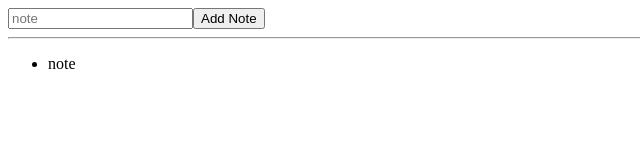
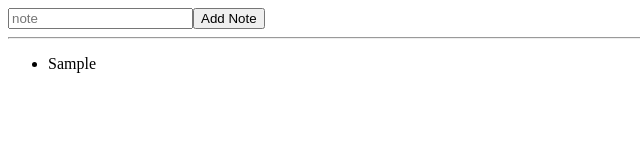
Before and after one commit to vvictorious/ts_redux_todo, a React (Create React App) app: page / in a window 1280 px wide. Both pictures are taken after typing "Sample" into the empty fields and a click on the button "Add Note". Shown: the top 160 px of the page, without its empty margins (0-640 px from the left). Built offline with nearby package versions, Linux system fonts and the light colour scheme.

Commit message:
yuuuppp I connected the componentss to redux so now the notes are being added with no errors

```diff
--- a/src/App.tsx
+++ b/src/App.tsx
@@ -1,17 +1,32 @@
 import React, { Fragment } from 'react';
 import { AddNoteInput } from './components/AddNoteInput'
+import { useSelector, useDispatch } from 'react-redux'
+import { notesState } from './redux/notesReducer'
 
 const App: React.FC = () => {
 
+  const notes = useSelector<notesState, notesState['notes']>(state => state.notes)
+  const dispatch = useDispatch()
+
+  const addNote = (note:string) => {
+    dispatch({
+      type: 'ADD_NOTE',
+      payload: note
+    })
+  }
 
   return (
     <Fragment>
-      <AddNoteInput addNote={alert} />
+      <AddNoteInput addNote={addNote} />
       <hr />
       <ul>
-        <li>
-          note
-        </li>
+        {
+          notes.map(note => (
+            <li key={note}>
+              {note}
+            </li>
+          ))
+        }
       </ul>
     </Fragment>
   );
--- a/src/redux/notesReducer.ts
+++ b/src/redux/notesReducer.ts
@@ -1,4 +1,4 @@
-interface notesState {
+export interface notesState {
     notes: string[]
 }
 
```
